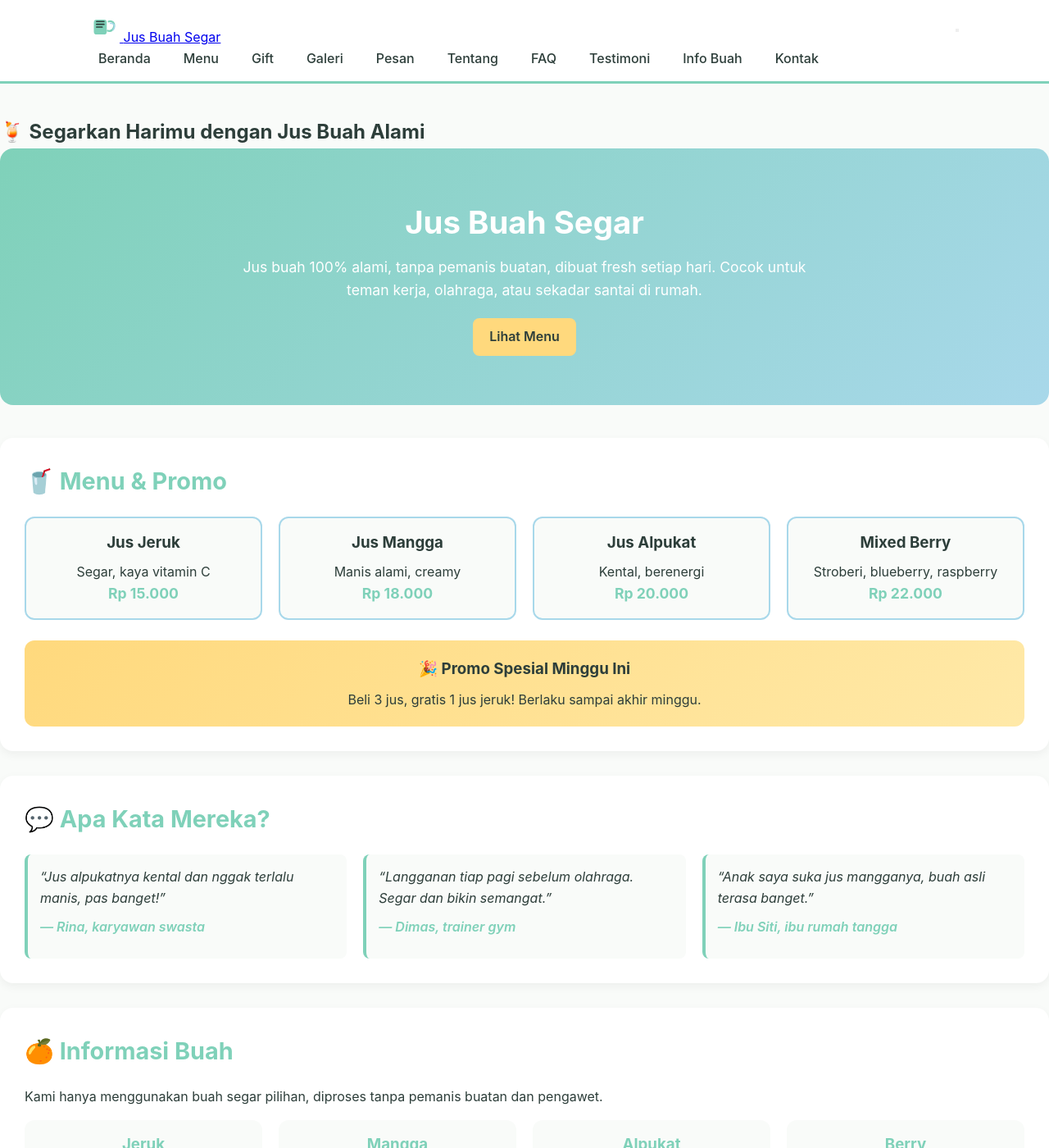
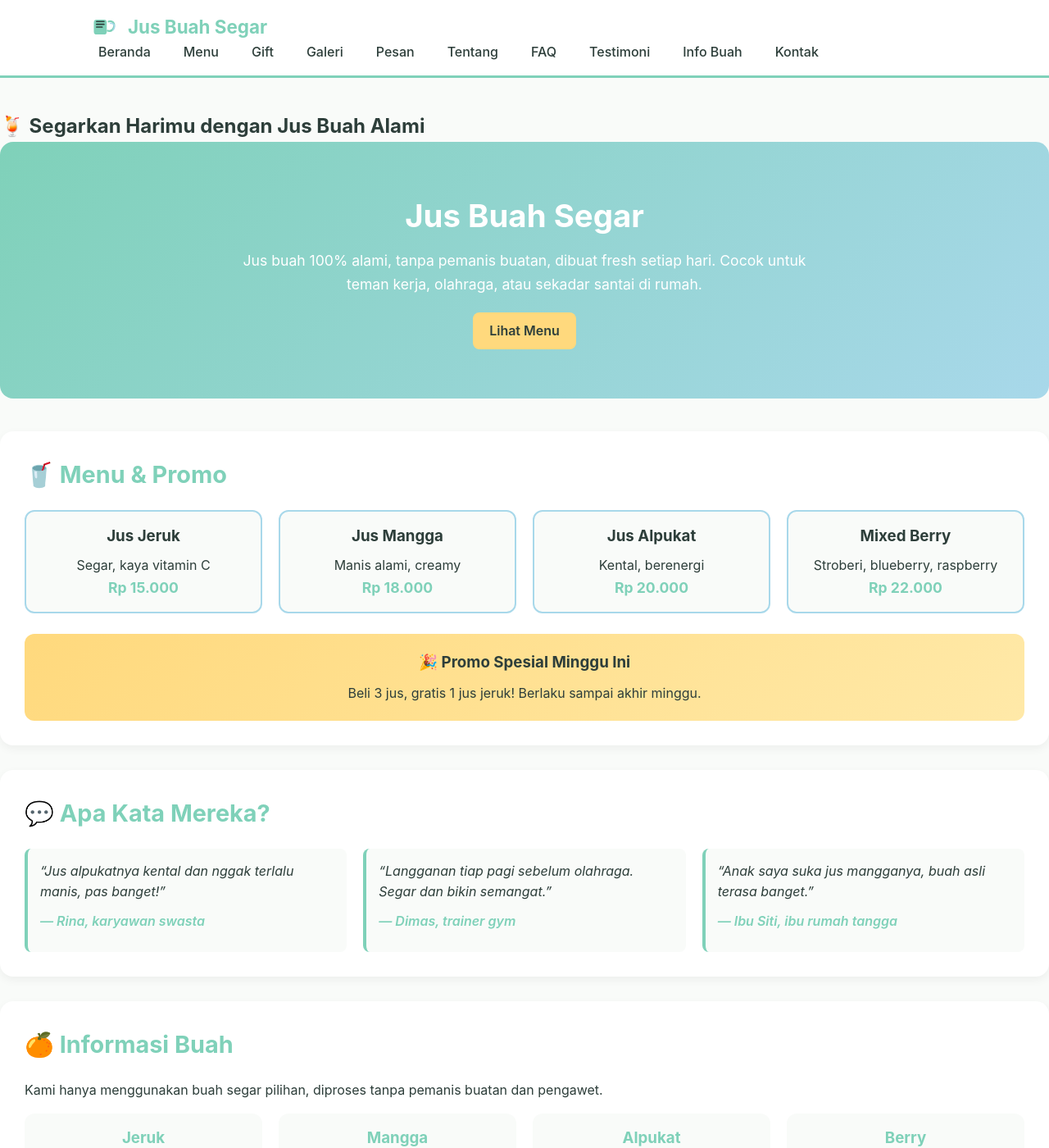
Before and after one commit to oviet711/jusbuah.github.io, a Jekyll site: the page built from index.md, in a window 1280 px wide and 1400 px high. Shown: the whole window at 82% size. Built offline with Jekyll 4.4.1, drawn with Linux system fonts in a browser that asks for light colours.

Commit message:
Update style.css

```diff
--- a/assets/css/style.css
+++ b/assets/css/style.css
@@ -6,6 +6,87 @@
   --text: #2D3E3A;         /* hijau tua lembut */
   --white: #FFFFFF;
 }
+
+/* LOGO */
+.site-logo {
+  display: flex;
+  align-items: center;
+  gap: 10px;
+  text-decoration: none;
+}
+
+.site-title-text {
+  font-size: 1.4rem;
+  font-weight: 700;
+  color: var(--primary);
+}
+
+/* MOBILE MENU BUTTON */
+.mobile-menu-btn {
+  display: none;
+  flex-direction: column;
+  gap: 5px;
+  background: none;
+  border: none;
+  cursor: pointer;
+  padding: 5px;
+}
+
+.mobile-menu-btn span {
+  display: block;
+  width: 24px;
+  height: 3px;
+  background: var(--text);
+  border-radius: 2px;
+  transition: transform 0.3s, opacity 0.3s;
+}
+
+/* RESPONSIVE NAV */
+@media (max-width: 900px) {
+  .mobile-menu-btn {
+    display: flex;
+  }
+
+  .site-nav {
+    position: absolute;
+    top: 100%;
+    left: 0;
+    right: 0;
+    background: var(--white);
+    border-bottom: 3px solid var(--primary);
+    max-height: 0;
+    overflow: hidden;
+    transition: max-height 0.3s ease;
+  }
+
+  .site-nav.open {
+    max-height: 400px;
+  }
+
+  .site-nav ul {
+    flex-direction: column;
+    padding: 15px 20px 20px;
+    gap: 10px;
+  }
+
+  .site-nav a {
+    display: block;
+    padding: 8px 10px;
+  }
+
+  /* Animasi hamburger */
+  .mobile-menu-btn[aria-expanded="true"] span:nth-child(1) {
+    transform: translateY(8px) rotate(45deg);
+  }
+  .mobile-menu-btn[aria-expanded="true"] span:nth-child(2) {
+    opacity: 0;
+  }
+  .mobile-menu-btn[aria-expanded="true"] span:nth-child(3) {
+    transform: translateY(-8px) rotate(-45deg);
+  }
+}
+
+
 
 * {
   box-sizing: border-box;
```
